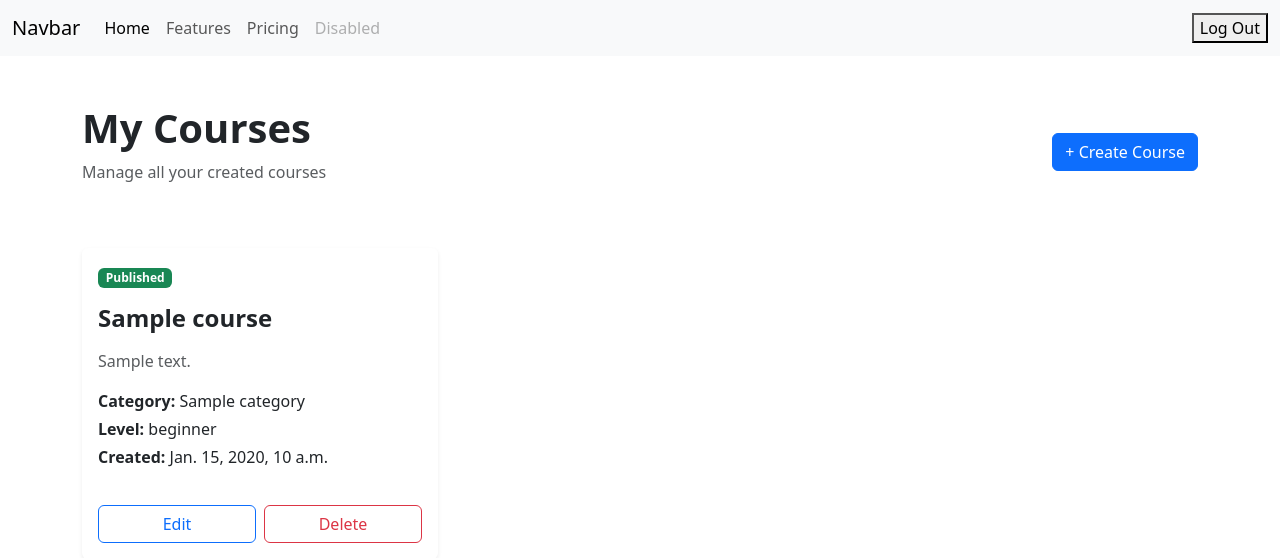
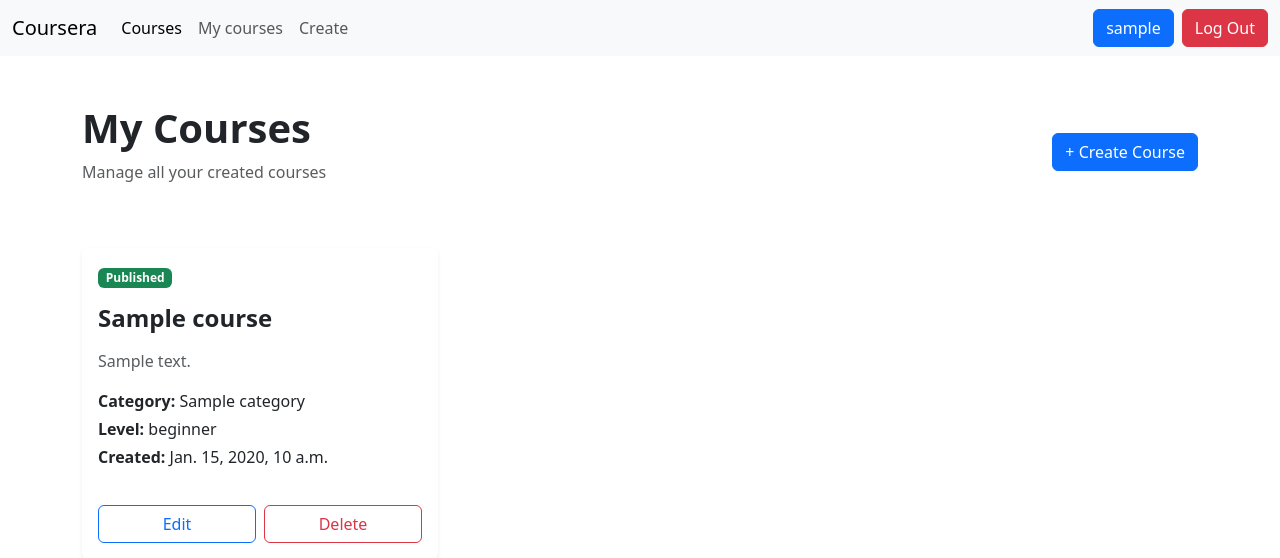
Before and after one commit to AhmedGaballah2/Django-Project, a Django app: page /courses/instructor-courses in a window 1280 px wide. Shown: the top 558 px of the page. Run offline with Django 5.2, Linux system fonts and the light colour scheme; a user stored in the database is signed in; tables that the repository leaves empty hold one stand-in row (values such as "Sample post").

Commit message:
finish nav bar

```diff
--- a/courses/templates/courses/courses.html
+++ b/courses/templates/courses/courses.html
@@ -1,6 +1,10 @@
 {% extends 'base.html' %}
 
 {% block content %}
+  {% if user.profile.role == 'student' or user.profile.role == 'instructor' %}
+    {% include 'nav.html' %}
+  {% endif %}
+
   <div class="container py-5">
     <!-- Page Header -->
     <div class="text-center mb-5">
--- a/courses/templates/courses/create-course.html
+++ b/courses/templates/courses/create-course.html
@@ -44,7 +44,10 @@
               </div>
 
               <!-- Submit -->
-              <button class="btn btn-primary w-100 py-2">Create Course</button>
+              <div class="d-flex column-gap-2">
+                <button class="btn btn-primary w-100 py-2">Create Course</button>
+                <a href="{% url 'courses' %}" class="btn btn-secondary w-100 py-2">back</a>
+              </div>
             </form>
           </div>
         </div>
--- a/courses/templates/courses/instructor-courses.html
+++ b/courses/templates/courses/instructor-courses.html
@@ -5,6 +5,7 @@
 {% endblock %}
 
 {% block content %}
+  {% include 'nav.html' %}
   <div class="container py-5">
     <!-- Header -->
     <div class="d-flex justify-content-between align-items-center mb-5">
--- a/courses/templates/courses/student-enrollments.html
+++ b/courses/templates/courses/student-enrollments.html
@@ -5,6 +5,8 @@
 {% endblock %}
 
 {% block content %}
+  {% include 'nav.html' %}
+
   <div class="container py-5">
     <!-- Header -->
     <div class="mb-5 text-center">
--- a/courses/views.py
+++ b/courses/views.py
@@ -23,14 +23,17 @@ def courses(request):
 #     is_enrolled = Enrollment.objects.filter(course=course , student=request.user).exists()
 #     return render (request , "courses/course-details.html" , {"course":course , "is_enrolled":is_enrolled})
 
+# def course_details(request , id ):
+#     course = get_object_or_404(Course,pk=id)
+#     is_enrolled = False
+#     if request.user.is_authenticated and request.user.profile.role == "student":
+#         is_enrolled = Enrollment.objects.filter(course=course , student=request.user).exists()
+#     return render (request , "courses/course-details.html" , {"course":course , "is_enrolled":is_enrolled})
+
 def course_details(request , id ):
     course = get_object_or_404(Course,pk=id)
-    is_enrolled = False
-    if request.user.is_authenticated and request.user.profile.role == "student":
-        is_enrolled = Enrollment.objects.filter(course=course , student=request.user).exists()
+    is_enrolled = Enrollment.objects.filter(course=course , student=request.user).exists()
     return render (request , "courses/course-details.html" , {"course":course , "is_enrolled":is_enrolled})
-
-
 
 
 @login_required
--- a/templates/base.html
+++ b/templates/base.html
@@ -15,32 +15,6 @@
   </head>
 
   <body>
-    <nav class="navbar navbar-expand-lg bg-body-tertiary">
-      <div class="container-fluid">
-        <a class="navbar-brand" href="#">Navbar</a>
-        <button class="navbar-toggler" type="button" data-bs-toggle="collapse" data-bs-target="#navbarNav" aria-controls="navbarNav" aria-expanded="false" aria-label="Toggle navigation"><span class="navbar-toggler-icon"></span></button>
-        <div class="collapse navbar-collapse" id="navbarNav">
-          <ul class="navbar-nav">
-            <li class="nav-item">
-              <a class="nav-link active" aria-current="page" href="#">Home</a>
-            </li>
-            <li class="nav-item">
-              <a class="nav-link" href="#">Features</a>
-            </li>
-            <li class="nav-item">
-              <a class="nav-link" href="#">Pricing</a>
-            </li>
-            <li class="nav-item">
-              <a class="nav-link disabled" aria-disabled="true">Disabled</a>
-            </li>
-          </ul>
-        </div>
-        <form action="{% url 'logout' %}" method="post">
-          {% csrf_token %}
-          <button type="submit">Log Out</button>
-        </form>
-      </div>
-    </nav>
     {% if messages %}
       <div class="container mt-3">
         {% for message in messages %}
--- /dev/null
+++ b/templates/nav.html
@@ -0,0 +1,32 @@
+{% if user.is_authenticated %}
+  <nav class="navbar navbar-expand-lg bg-body-tertiary">
+    <div class="container-fluid">
+      <a class="navbar-brand" href="#">Coursera</a>
+      <button class="navbar-toggler" type="button" data-bs-toggle="collapse" data-bs-target="#navbarNav" aria-controls="navbarNav" aria-expanded="false" aria-label="Toggle navigation"><span class="navbar-toggler-icon"></span></button>
+      <div class="collapse navbar-collapse" id="navbarNav">
+        <ul class="navbar-nav">
+          <li class="nav-item">
+            <a class="nav-link active" aria-current="page" href="{% url 'courses' %}">Courses</a>
+          </li>
+          {% if user.profile.role == 'student' %}
+            <li class="nav-item">
+              <a class="nav-link" href="{% url 'student-enrollments' %}">Enrollments</a>
+            </li>
+          {% else %}
+            <li class="nav-item">
+              <a class="nav-link" href="{% url 'instructor-courses' %}">My courses</a>
+            </li>
+            <li class="nav-item">
+              <a class="nav-link" href="{% url 'create-course' %}">Create</a>
+            </li>
+          {% endif %}
+        </ul>
+      </div>
+      <p class="btn btn-primary m-0 me-2">{{ user.profile.owner }}</p>
+      <form action="{% url 'logout' %}" method="post">
+        {% csrf_token %}
+        <button class="btn btn-danger" type="submit">Log Out</button>
+      </form>
+    </div>
+  </nav>
+{% endif %}
```
Also changed, not shown: courses/templates/courses/course-details.html (+7 -5 lines).
